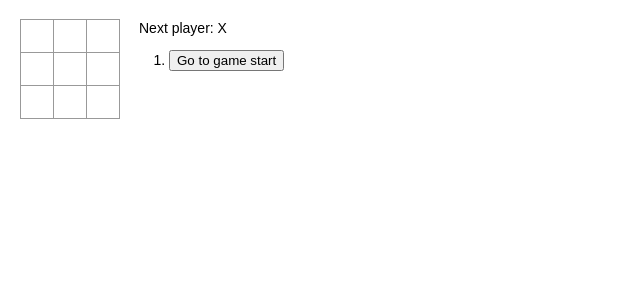
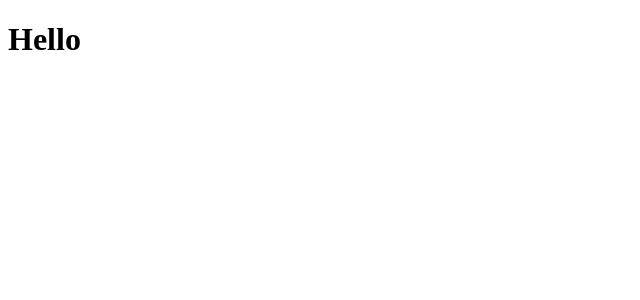
Before and after one commit to sungyun-develop/React_dev, a React (Create React App) app: page / in a window 1280 px wide. Shown: the top 300 px of the page, without its empty margins (0-640 px from the left). Built offline with nearby package versions, Linux system fonts and the light colour scheme.

Commit message:
nodejs 사용한 react 개발 study 시작

```diff
--- a/package.json
+++ b/package.json
@@ -3,7 +3,10 @@
   "version": "0.1.0",
   "private": true,
   "lint-staged": {
-    "*.js": ["eslint . --fix", "prettier --write"]
+    "*.js": [
+      "eslint . --fix",
+      "prettier --write"
+    ]
   },
   "husky": {
     "hooks": {
--- /dev/null
+++ b/src/App.js
@@ -0,0 +1,9 @@
+function App() {
+  return (
+    <div>
+      <h1>Hello</h1>
+    </div>
+  );
+}
+
+export default App;
--- a/src/index.js
+++ b/src/index.js
@@ -1,159 +1,10 @@
-import React from 'react';
-import ReactDOM from 'react-dom/client';
-import './index.css';
+import React from "react";
+import ReactDOM from "react-dom";
+import App from "./App";
 
-
-
-function Square(props) {
-  return (
-    <button className='square' onClick={props.onClick}>
-      {props.value}
-    </button>
-  );
-}
-
-class Board extends React.Component {
-  constructor(props) {
-    super(props);
-    this.state = {
-      squares: Array(9).fill(null),
-      xIsNext: true,
-    };
-  }
-
-  renderSquare(i) {
-    return (
-    <Square
-      value={this.props.squares[i]}
-      onClick={() => this.props.onClick(i)}
-    />);
-  }
-
-  render() {
-    return (
-      <div>
-        <div className="board-row">
-          {this.renderSquare(0)}
-          {this.renderSquare(1)}
-          {this.renderSquare(2)}
-        </div>
-        <div className="board-row">
-          {this.renderSquare(3)}
-          {this.renderSquare(4)}
-          {this.renderSquare(5)}
-        </div>
-        <div className="board-row">
-          {this.renderSquare(6)}
-          {this.renderSquare(7)}
-          {this.renderSquare(8)}
-        </div>
-      </div>
-    );
-  }
-}
-
-class Game extends React.Component {
-  constructor(props) {
-    super(props);
-    this.state = {
-      history: [
-        {
-        squares: Array(9).fill(null),
-      }
-    ],
-      stepNumber: 0,
-      xIsNext: true,
-    };
-  }
-
-  handleClick(i) {
-    const history = this.state.history.slice(0, this.state.stepNumber + 1);
-    const current = history[history.length - 1];
-    const squares = current.squares.slice();
-    if (calculateWinner(squares) || squares[i]) {
-      return;
-    }
-    squares[i] = this.state.xIsNext ? 'X' : 'O';
-    this.setState({
-      history: history.concat([
-        {
-        squares: squares,
-      }
-    ]),
-      stepNumber: history.length,
-      xIsNext: !this.state.xIsNext
-    });
-  }
-
-  jumpTo(step) {
-    this.setState({
-      stepNumber: step,
-      xIsNext: (step % 2) == 0
-    });
-  }
-
-  render() {
-    const history = this.state.history;
-    const current = history[this.state.stepNumber];
-    const winner = calculateWinner(current.squares);
-
-    const moves = history.map((step, move) => {
-      const desc = move ?
-        'Go to move #' + move :
-        'Go to game start';
-      return (
-        <li key={move}>
-          <button onClick={() => this.jumpTo(move)}>{desc}</button>
-        </li>
-      );
-    });
-
-    let status;
-    if (winner) {
-      status = 'Winner: ' + winner;
-    } else {
-      status= 'Next player: ' + (this.state.xIsNext ? 'X' : 'o');
-    }
-
-    return (
-      <div className="game">
-        <div className="game-board">
-          <Board
-            squares={current.squares}
-            onClick={i => this.handleClick(i)}
-          />
-        </div>
-        <div className="game-info">
-          <div>{status}</div>
-          <ol>{moves}</ol>
-        </div>
-      </div>
-    );
-  }
-}
-
-// ========================================
-
-const root = ReactDOM.createRoot(document.getElementById("root"));
-root.render(<Game />);
-
-
-function calculateWinner(squares) {
-  const lines = [
-    [0, 1, 2],
-    [3, 4, 5],
-    [6, 7, 8],
-    [0, 3, 6],
-    [1, 4, 7],
-    [2, 5, 8],
-    [0, 4, 8],
-    [2, 4, 6],
-  ];
-  for (let i = 0; i < lines.length; i++) {
-    const [a,b,c] = lines[i];
-    if (squares[a] && squares[a] === squares[b] && squares[a] === squares[c]) {
-      return squares[a];
-    }
-  }
-  return null;
-}
+ReactDOM.render(
+  <React.StrictMode>
+    <App />
+  </React.StrictMode>,
+  document.getElementById("root")
+);
```
Also changed, not shown: index.html (deleted, +0 -47 lines), vanila.html (deleted, +0 -18 lines).
